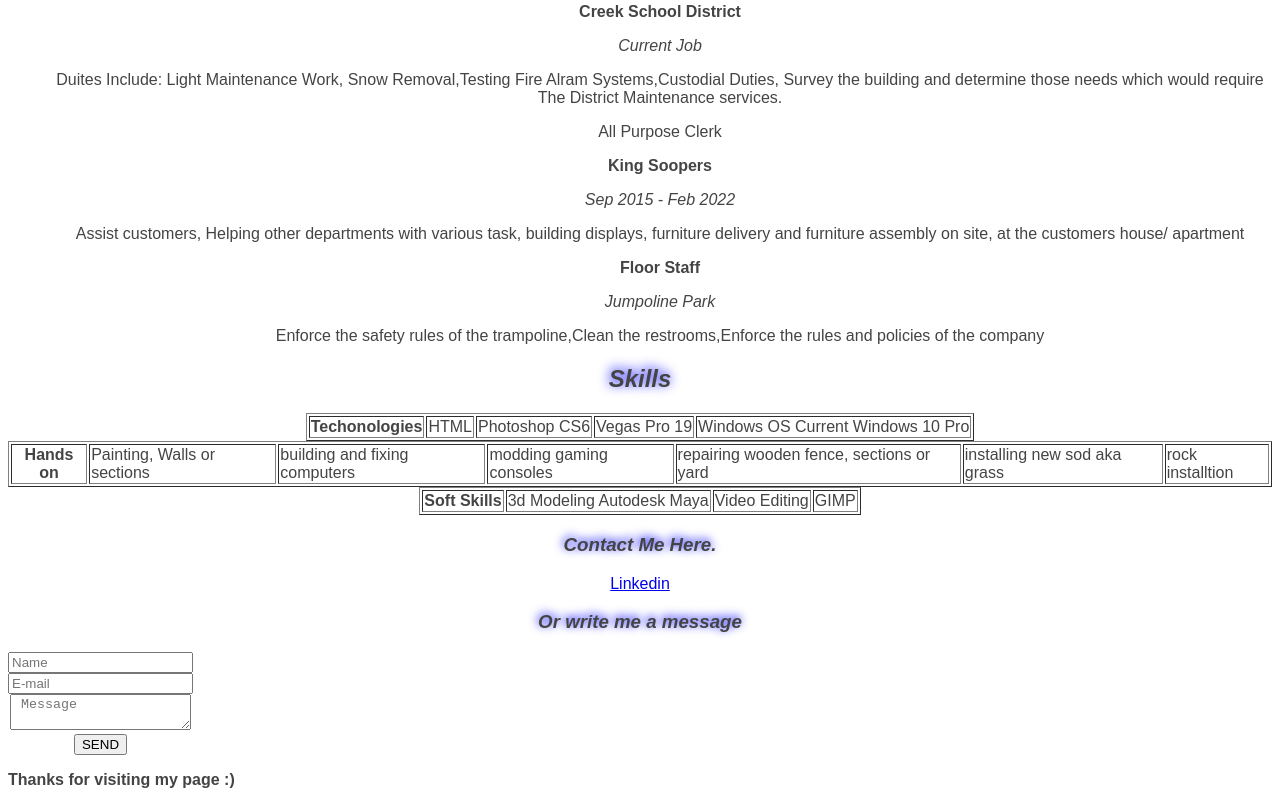
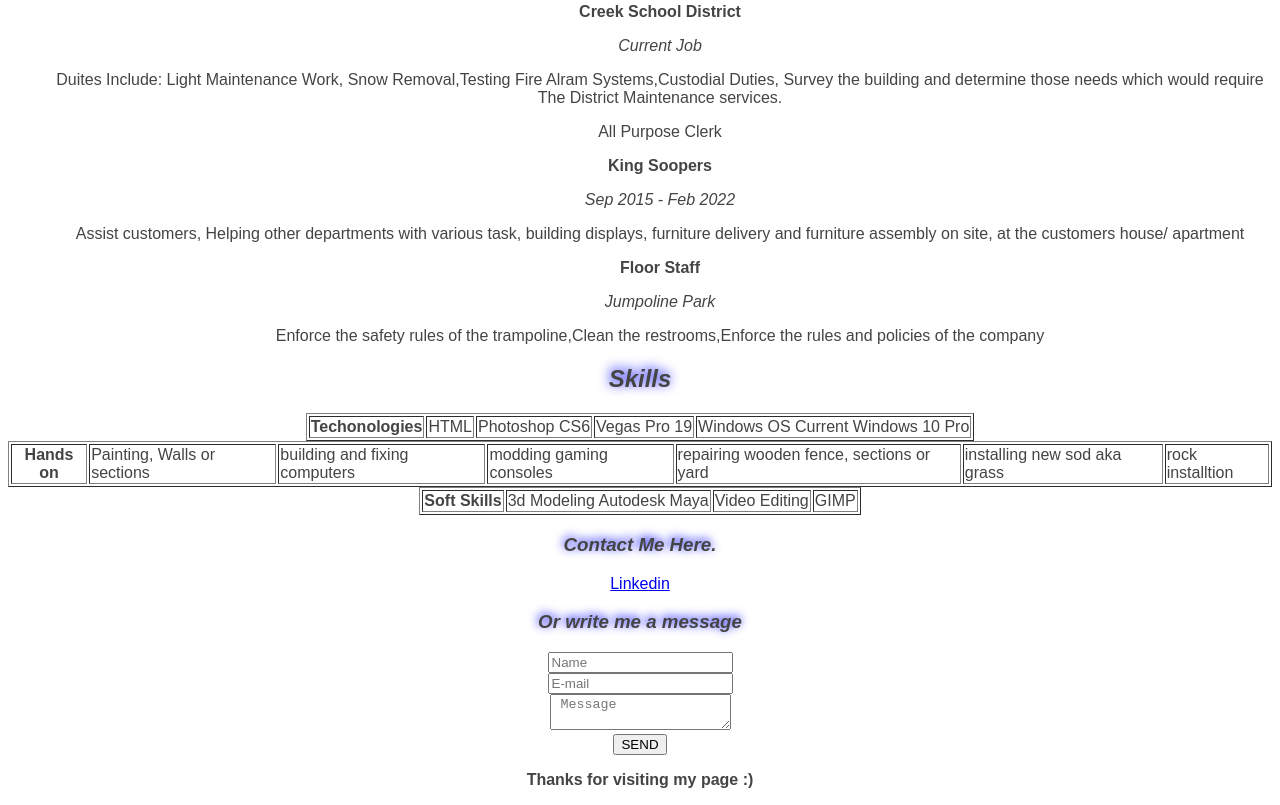
Before and after one commit to gamedave92/Static-Web, a plain HTML site: page Index.html in a window 1280 px wide. Shown: the part 594-1399 px from the top of the page. Drawn offline with Linux system fonts and the light colour scheme.

Commit message:
Update Index.html

```diff
--- a/Index.html
+++ b/Index.html
@@ -79,7 +79,7 @@
 <h3><i>Contact Me Here.</i></h3>
 <a href="https://www.linkedin.com/in/david-iwasaki-04531143/"target=_blank">Linkedin</a>
 <h3><i>Or write me a message</i></h3>
- <form>
+ <div class="form">
   <input placeholder="Name"/><br>
   <input placeholder="E-mail"/><br>
   <textarea placeholder=" Message" required></textarea><br>
```
